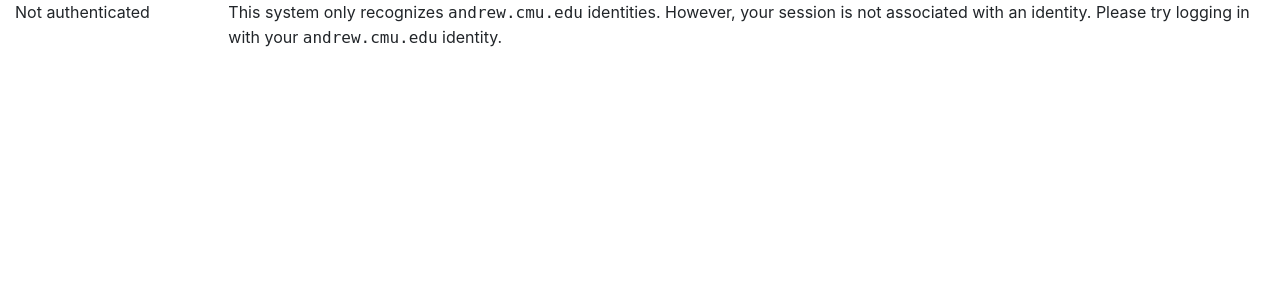
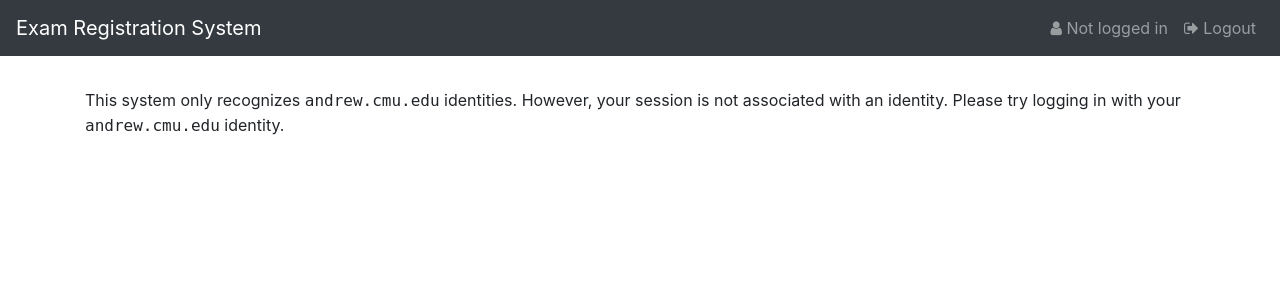
Before and after one commit to gengkev/213-exam-registration, a Django app: page / in a window 1280 px wide. Shown: the top 300 px of the page. Run offline with Django 3.2, Linux system fonts and the light colour scheme; some libraries are stand-ins or nearby versions.

Commit message:
Make homepage look decent (hi Autolab)

```diff
--- /dev/null
+++ b/registration/static/styles.css
@@ -0,0 +1,7 @@
+main {
+  padding-top: 2rem;
+}
+.course-card .card-body {
+  display: block;
+  text-decoration: none;
+}
--- a/registration/templates/base_generic.html
+++ b/registration/templates/base_generic.html
@@ -1,36 +1,48 @@
 <!DOCTYPE html>
 <html lang="en">
 <head>
+  <meta charset="utf-8">
+  <meta name="viewport" content="width=device-width, initial-scale=1">
+
   <title>
     {% block title %}Page{% endblock %}
     &mdash; Exam Registration System
   </title>
-  <meta charset="utf-8">
-  <meta name="viewport" content="width=device-width, initial-scale=1">
+
   <link href="https://stackpath.bootstrapcdn.com/bootstrap/4.1.1/css/bootstrap.min.css" rel="stylesheet" integrity="sha384-WskhaSGFgHYWDcbwN70/dfYBj47jz9qbsMId/iRN3ewGhXQFZCSftd1LZCfmhktB" crossorigin="anonymous">
+  <link href="https://stackpath.bootstrapcdn.com/font-awesome/4.7.0/css/font-awesome.min.css" rel="stylesheet" integrity="sha384-wvfXpqpZZVQGK6TAh5PVlGOfQNHSoD2xbE+QkPxCAFlNEevoEH3Sl0sibVcOQVnN" crossorigin="anonymous">
 
   {% load static %}
   <link rel="stylesheet" href="{% static 'styles.css' %}">
+
 </head>
 
 <body>
 
-  <div class="container-fluid">
-    <div class="row">
+  <nav class="navbar navbar-expand navbar-dark bg-dark">
+    <a class="navbar-brand" href="#">Exam Registration System</a>
+    <ul class="navbar-nav ml-auto">
+      <li class="nav-item">
+        <a class="nav-link">
+          <i class="fa fa-user" aria-hidden="true"></i>
+          {% if user.is_authenticated %}
+          {{ user.get_username }}
+          {% else %}
+          Not logged in
+          {% endif %}
+        </a>
+      </li>
+      <li class="nav-item">
+        <a class="nav-link">
+          <i class="fa fa-sign-out" aria-hidden="true"></i>
+          Logout
+        </a>
+      </li>
+    </ul>
+  </nav>
 
-      <div class="col-sm-2">
-        {% if user.is_authenticated %}
-        User: {{ user.get_username }}
-        {% else %}
-        Not authenticated
-        {% endif %}
-      </div>
-
-      <div class="col-sm-10">
-        {% block content %}{% endblock %}
-      </div>
-
-    </div>
+  <main role="main" class="container">
+    {% block content %}{% endblock %}
   </div>
 
 </body>
```
Also changed, not shown: registration/templates/registration/index.html (+20 -10 lines).
